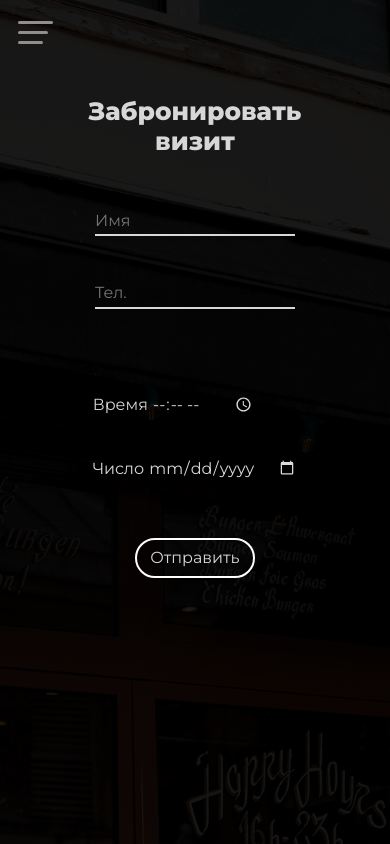
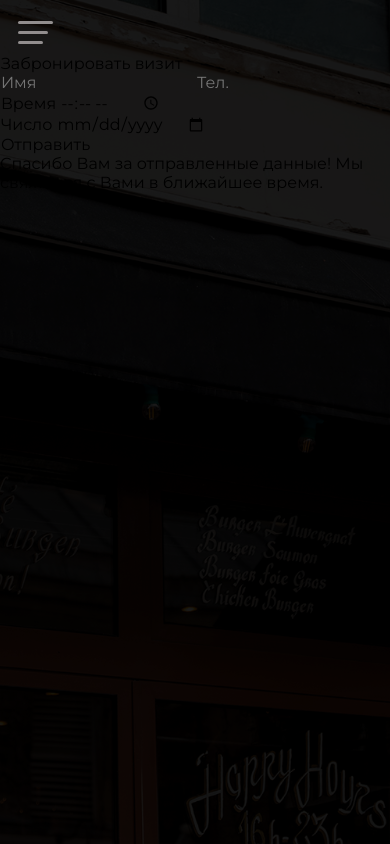
Before and after one commit to artemputilov/Restoraunt, a website: page src/html/pages/reserve.html in a window 390 px wide. Drawn offline with Linux system fonts and the light colour scheme.

Commit message:
Update main.css

```diff
--- a/css/main.css
+++ b/css/main.css
@@ -1008,194 +1008,4 @@ body .ageverify .ageverify__underbox .ageverify__underbox-title {
     transition: 0.5s ease-in-out;
     margin-top: 5%;
   }
-}
-body .header__content .reserve__form {
-  display: flex;
-  flex-direction: column;
-  flex-wrap: wrap;
-  justify-content: center;
-  align-items: center;
-  gap: 3vh;
-  max-width: 1000px;
-  padding: 5vh;
-  background-color: rgba(0, 0, 0, 0.8);
-  color: #D7D7D7;
-}
-body .header__content .reserve__form .reserve__form-title {
-  font-size: 50px;
-  font-weight: 800;
-  color: #D7D7D7;
-  transition: 0.5s ease-in-out;
-  text-align: center;
-  padding: 5vh;
-}
-body .header__content .reserve__form .reserve__form-input {
-  display: flex;
-  flex-direction: column;
-  align-items: flex-start;
-  gap: 3vh;
-}
-body .header__content .reserve__form .reserve__form-input input {
-  display: flex;
-  flex-direction: column;
-  width: 200px;
-  height: 30px;
-  border-bottom: solid 2px #D7D7D7;
-  color: #ffffff;
-}
-body .header__content .reserve__form .reserve__input-label {
-  display: flex;
-  flex-direction: column;
-  gap: 3vh;
-  margin-top: 3vh;
-}
-body .header__content .reserve__form .reserve__input-label .reserve__submit-button {
-  display: flex;
-  align-items: center;
-  justify-content: center;
-  align-self: center;
-  width: 120px;
-  height: 40px;
-  border: solid 2px white;
-  border-radius: 20px;
-  margin-top: 3vh;
-  transition: 0.5s ease-in-out;
-}
-body .header__content .reserve__form .reserve__input-label .reserve__submit-button:hover {
-  background-color: #D7D7D7;
-  color: black;
-  transition: 0.5s ease-in-out;
-}
-body .header__content .form__text {
-  display: none;
-}
-body .header__content .after .reserve__form {
-  display: none;
-}
-body .header__content .after .form__text {
-  display: flex;
-  flex-direction: column;
-  flex-wrap: wrap;
-  justify-content: center;
-  text-align: center;
-  position: absolute;
-  top: 50%;
-  left: 50%;
-  transform: translate(-50%, -50%);
-  max-width: 500px;
-  font-size: 25px;
-  color: #D7D7D7;
-}
-
-input[type=time]::-webkit-calendar-picker-indicator {
-  filter: invert(100%) sepia(0%) saturate(3207%) hue-rotate(130deg) brightness(95%) contrast(80%);
-}
-
-input[type=date]::-webkit-calendar-picker-indicator {
-  filter: invert(100%) sepia(0%) saturate(3207%) hue-rotate(130deg) brightness(95%) contrast(80%);
-}
-
-@media (max-width: 770px) {
-  body .header__content .reserve__form {
-    margin: 5%;
-  }
-  body .header__content .reserve__form .reserve__form-title {
-    font-size: 35px;
-  }
-  body .header__content .reserve__form .reserve__form-input {
-    gap: 2vh;
-  }
-  body .header__content .reserve__form .reserve__form-input input {
-    display: flex;
-    flex-direction: column;
-    width: 200px;
-    height: 30px;
-    border-bottom: solid 2px #D7D7D7;
-    color: #ffffff;
-  }
-  body .header__content .reserve__form .reserve__input-label {
-    gap: 2vh;
-    margin-top: 2vh;
-  }
-  body .header__content .reserve__form .reserve__input-label .reserve__submit-button {
-    margin-top: 2vh;
-  }
-  body .header__content .reserve__form .reserve__input-label .reserve__submit-button:hover {
-    background-color: #D7D7D7;
-    color: black;
-    transition: 0.5s ease-in-out;
-  }
-}
-@media (max-width: 570px) {
-  body .header__content .reserve__form {
-    max-width: 500px;
-    padding: 2vh;
-    margin: 5%;
-  }
-  body .header__content .reserve__form .reserve__form-title {
-    font-size: 35px;
-    padding: 2vh;
-  }
-  body .header__content .reserve__form .reserve__form-input {
-    gap: 2vh;
-  }
-  body .header__content .reserve__form .reserve__form-input input {
-    display: flex;
-    flex-direction: column;
-    border-bottom: solid 2px #D7D7D7;
-    color: #ffffff;
-  }
-  body .header__content .reserve__form .reserve__input-label {
-    gap: 2vh;
-    margin-top: 2vh;
-  }
-  body .header__content .reserve__form .reserve__input-label .reserve__submit-button {
-    margin-top: 2vh;
-    margin-bottom: 2vh;
-  }
-  body .header__content .reserve__form .reserve__input-label .reserve__submit-button:hover {
-    background-color: #D7D7D7;
-    color: black;
-    transition: 0.5s ease-in-out;
-  }
-  body .header__content .reserve__form .reserve__input-label .reserve__submit-button:hover:hover::after {
-    background-color: #D7D7D7;
-    color: black;
-    transition: 0.5s ease-in-out;
-  }
-}
-@media (max-width: 400px) {
-  body .header__content .reserve__form {
-    background-color: rgba(0, 0, 0, 0);
-    max-width: 350px;
-    margin: 5%;
-    gap: 5vh;
-  }
-  body .header__content .reserve__form .reserve__form-title {
-    font-size: 25px;
-    padding: 1vh;
-    max-width: 300px;
-  }
-  body .header__content .reserve__form .reserve__form-input {
-    gap: 5vh;
-  }
-  body .header__content .reserve__form .reserve__form-input input {
-    display: flex;
-    flex-direction: column;
-    border-bottom: solid 2px #D7D7D7;
-    color: #ffffff;
-  }
-  body .header__content .reserve__form .reserve__input-label {
-    gap: 5vh;
-    margin-top: 5vh;
-  }
-  body .header__content .reserve__form .reserve__input-label .reserve__submit-button {
-    margin-top: 2vh;
-    margin-bottom: 2vh;
-  }
-  body .header__content .reserve__form .reserve__input-label .reserve__submit-button:hover {
-    background-color: #D7D7D7;
-    color: black;
-    transition: 0.5s ease-in-out;
-  }
 }/*# sourceMappingURL=main.css.map */
```
